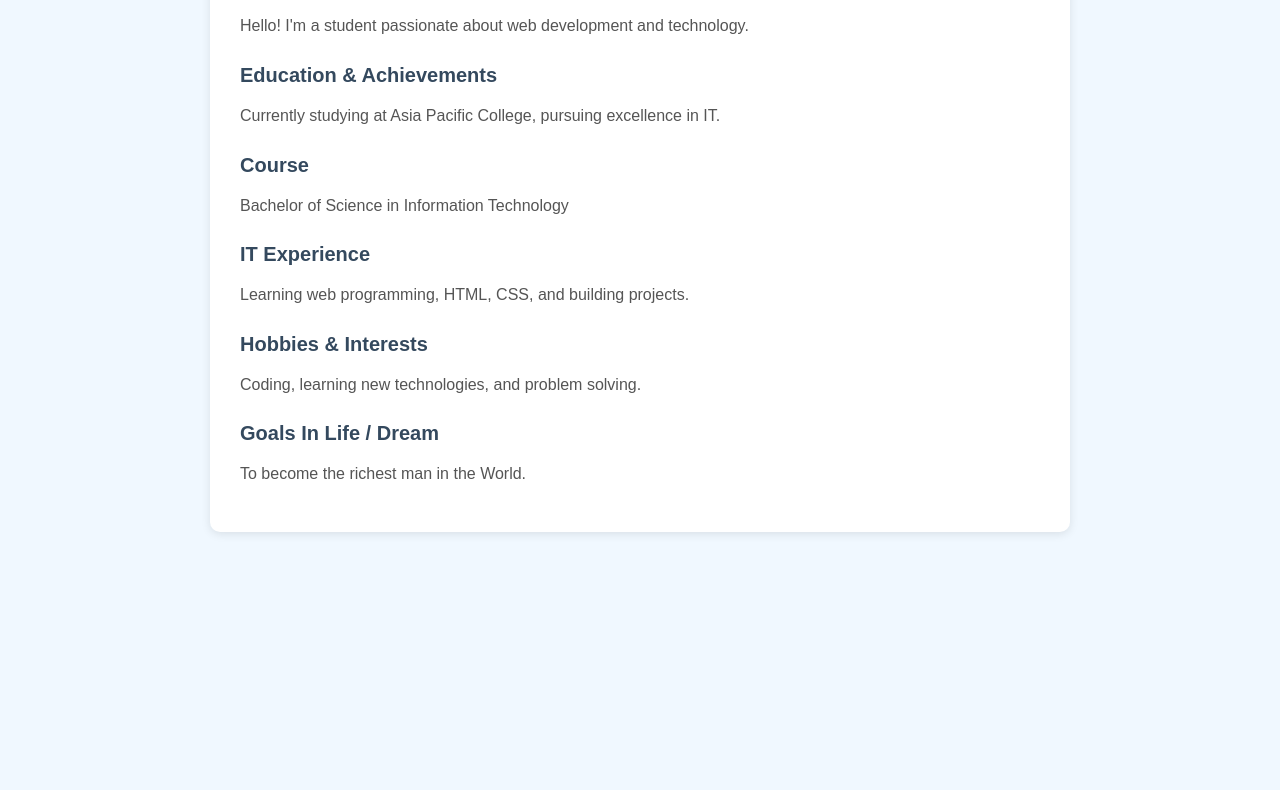
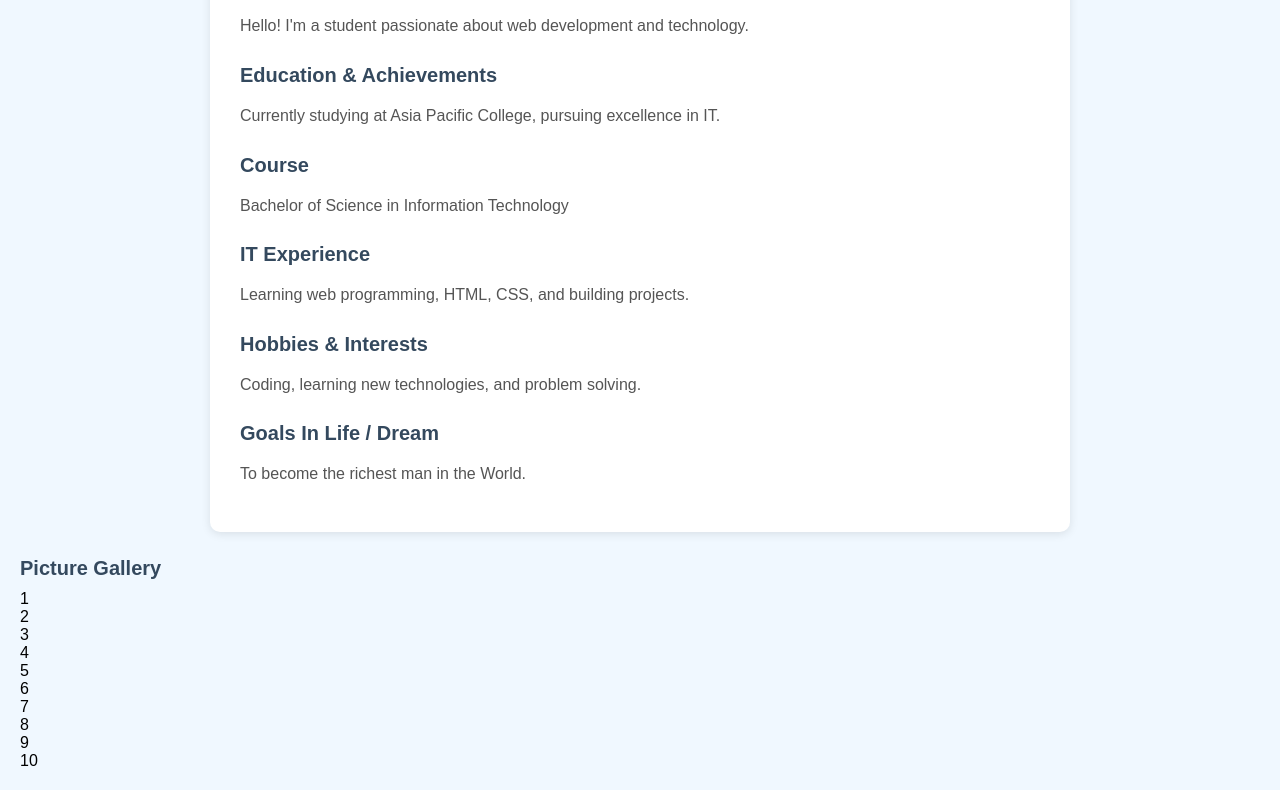
Before and after one commit to QelvinNagales/webprog-IT241-HTML-Lessons, a plain HTML site: page Introduction/index.html in a window 1280 px wide. Shown: the part 465-1255 px from the top of the page. Before the commit the page ends 1017 px from the top, so only its background shows below. Drawn offline with Linux system fonts and the light colour scheme; files whose address does not match are found by name.

Commit message:
Add picture gallery to Introduction page
Added a picture gallery section with numbered divs.

```diff
--- a/Introduction/index.html
+++ b/Introduction/index.html
@@ -33,5 +33,20 @@
     </div>
 </div>
 
+    <h2>Picture Gallery</h2>
+
+<div class="flex-gallery">
+    <div>1</div>
+    <div>2</div>
+    <div>3</div>
+    <div>4</div>
+    <div>5</div>
+    <div>6</div>
+    <div>7</div>
+    <div>8</div>
+    <div>9</div>
+    <div>10</div>
+</div>
+
 </body>
 </html>
```
